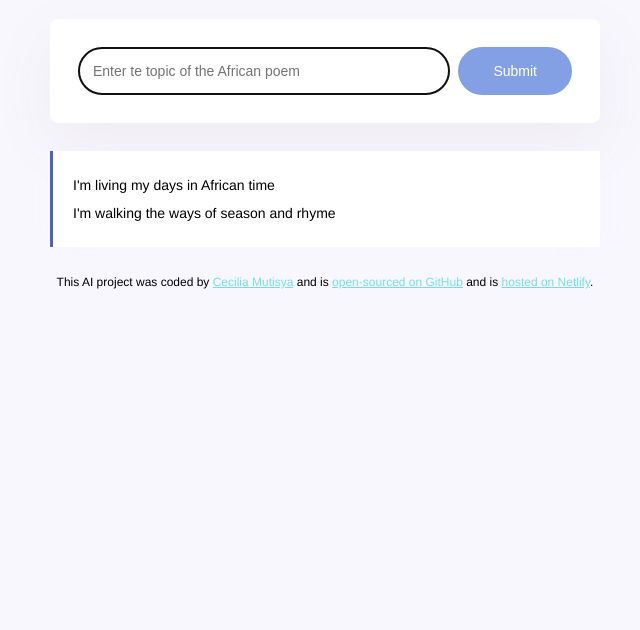
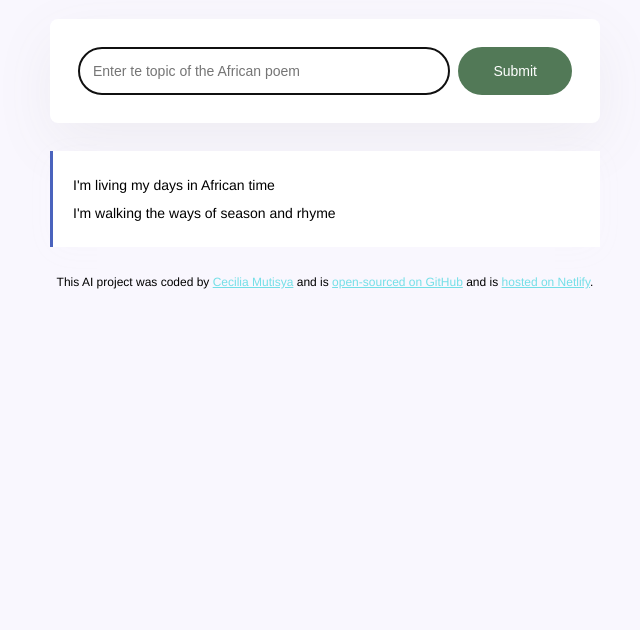
Before and after one commit to Cecilia10d/African-Poem-Generator, a plain HTML site: page index.html in a window 1280 px wide. Shown: the part 170-800 px from the top of the page, without its empty margins (315-955 px from the left). Drawn offline with Linux system fonts and the light colour scheme.

Commit message:
Update style.css

```diff
--- a/src/style.css
+++ b/src/style.css
@@ -44,7 +44,7 @@ form {
 
 .submit-button {
     margin-left: 8px;
-    background: #83a0e5;
+    background: #527957;
     color: white;
     border: none;
     width: 125px;
```
